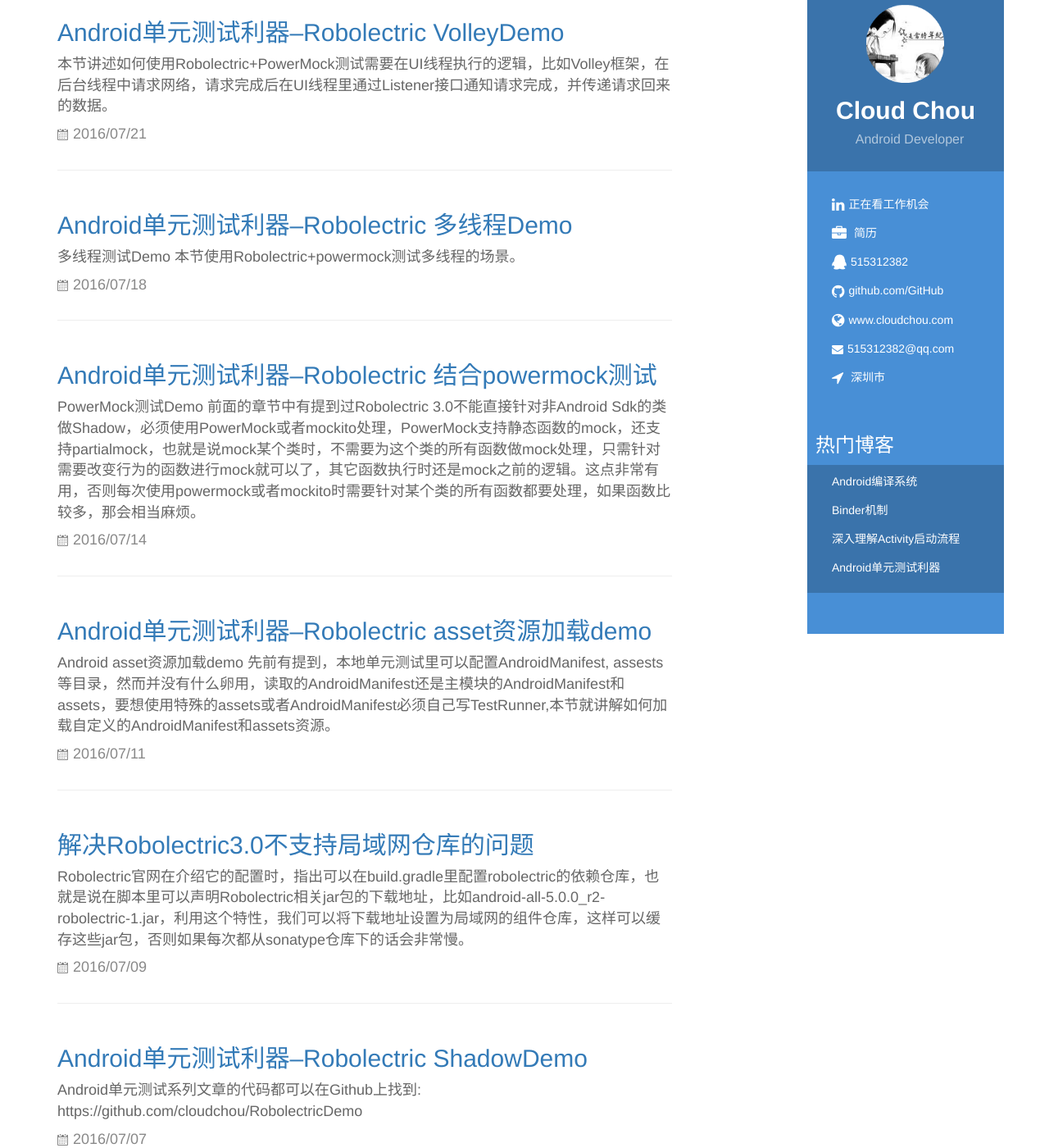
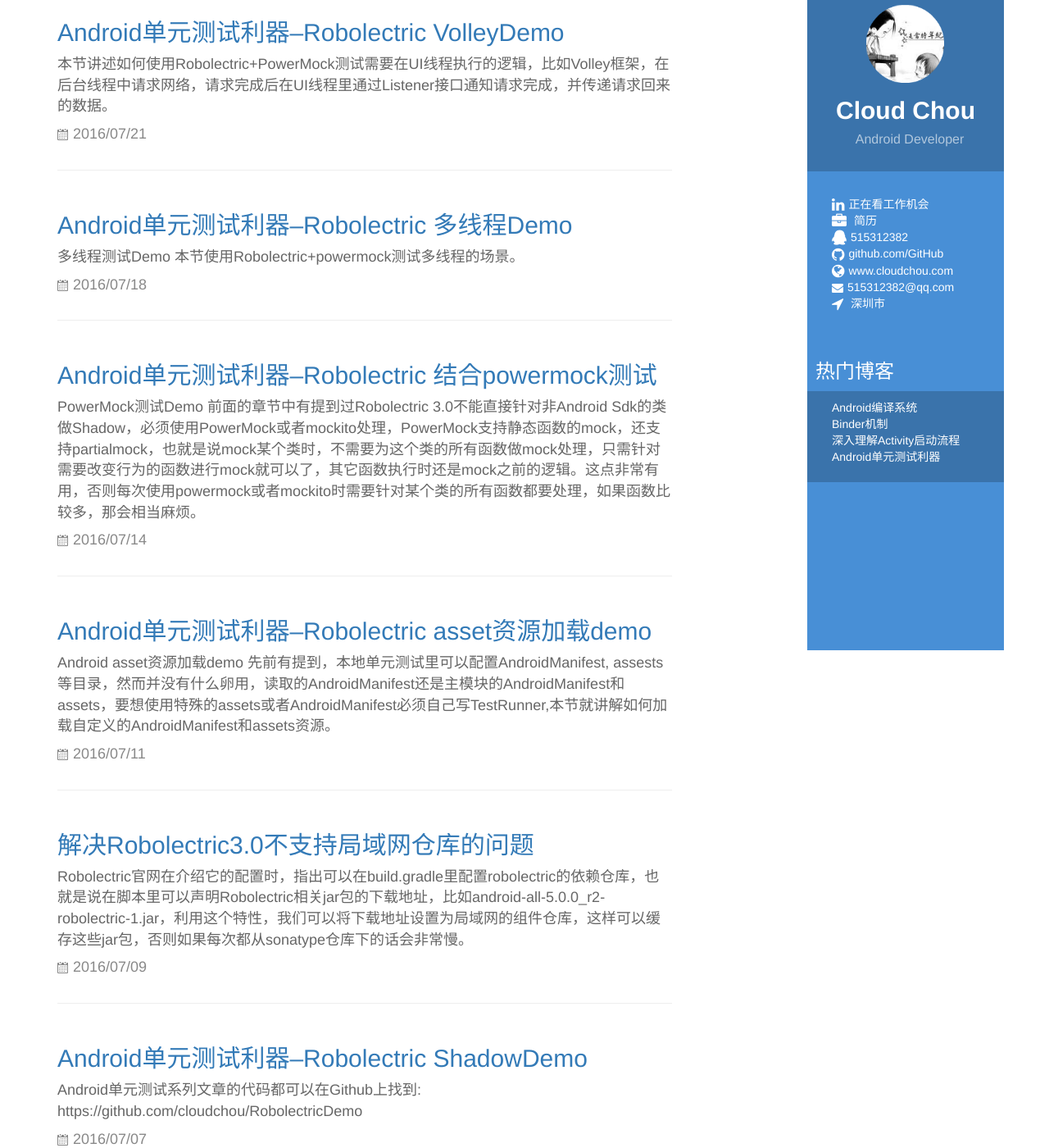
Before and after one commit to cloudchou/cloudchou.github.io, a Jekyll site: the page built from index.html, in a window 1280 px wide and 1400 px high, scrolled down 212 px. Shown: the whole window at 82% size. Built offline with Jekyll 4.4.1, drawn with Linux system fonts in a browser that asks for light colours; the list of posts is cut into pages by our own code.

Commit message:
测试样式

```diff
--- a/assets/css/sidebar-cv.css
+++ b/assets/css/sidebar-cv.css
@@ -4,7 +4,7 @@
   right: 0;
   width: 240px;
   height: 100%;
-  min-height: 800px;
+  min-height: 820px;
   color: #fff;
 }
 .sidebar-wrapper a {
@@ -32,14 +32,15 @@
 .sidebar-wrapper .profile {
   margin-bottom: 15px;
 }
+.sidebar-wrapper .container-block {
+    padding: 30px 30px 0px 30px;
+}
 .sidebar-wrapper .contact-list .fa {
   margin-right: 5px;
   font-size: 18px;
   vertical-align: middle;
 }
-.sidebar-wrapper .contact-list li {
-  margin-bottom: 15px;
-}
+
 .sidebar-wrapper .contact-list li:last-child {
   margin-bottom: 0;
 }
--- a/assets/css/styles.css
+++ b/assets/css/styles.css
@@ -101,6 +101,10 @@
     margin-bottom: 15px;
 }
 
+.sidebar-wrapper .container-block {
+    padding: 15px 30px 0px 30px;
+}
+
 .sidebar-wrapper .list-unstyled li {
     margin-bottom: 15px;
 }
```
